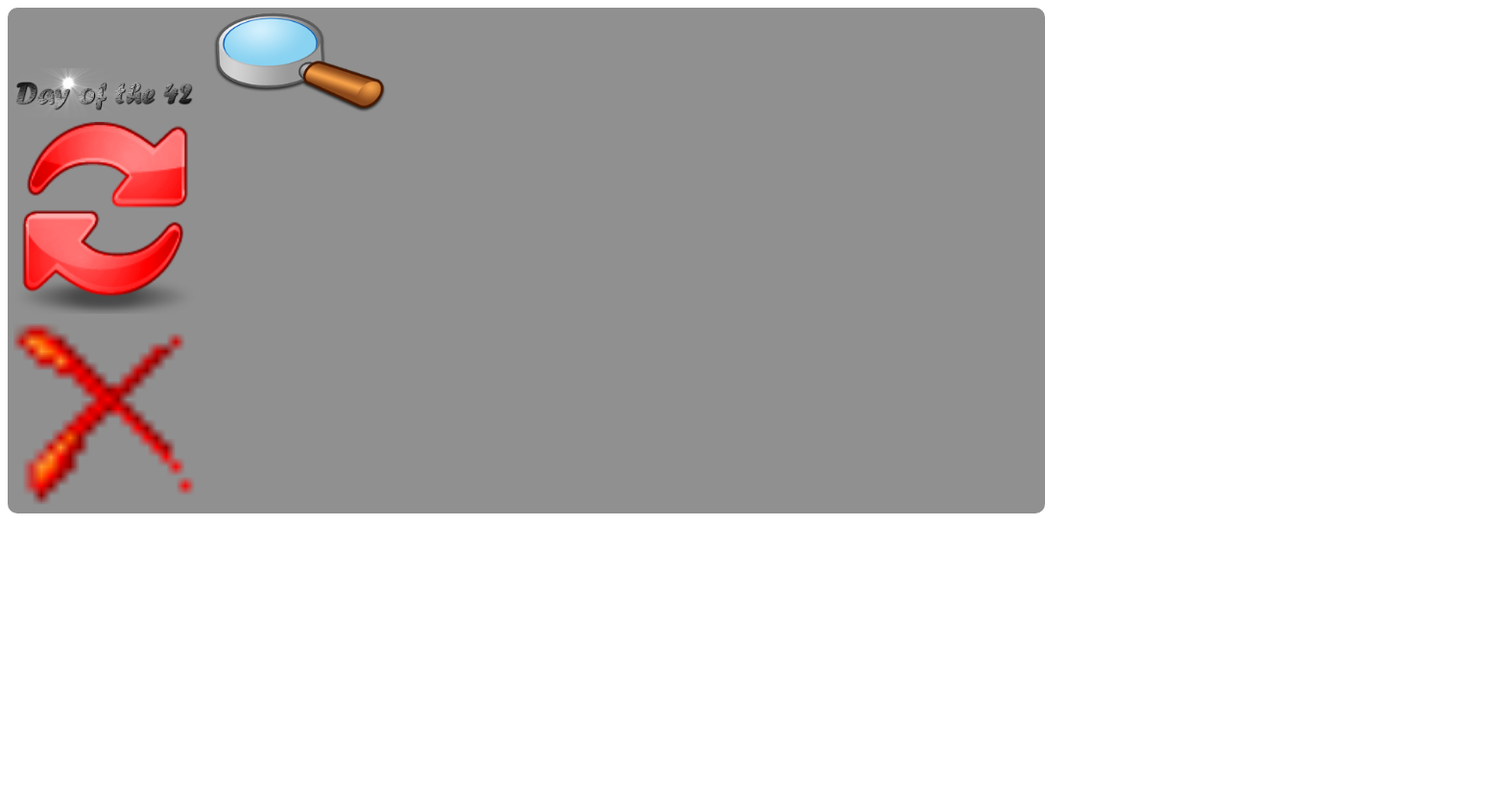
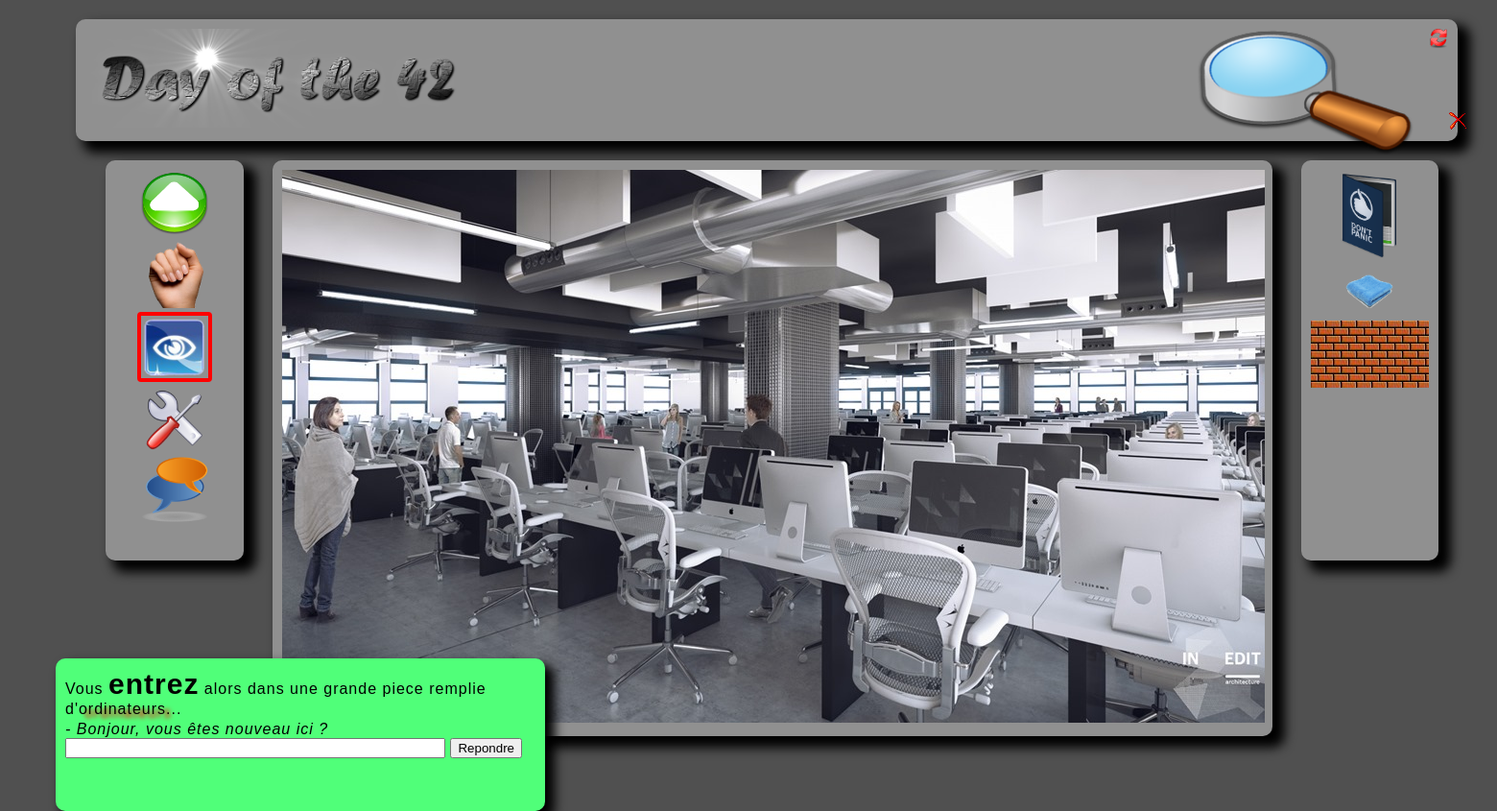
Before and after one commit to Navalag/PHP_pool, a PHP site: page /doft.html in a window 1560 px wide. Shown: the whole page at 96% size. Before the commit the page ends 535 px from the top, so only its background shows below. Run offline with PHP 8.4, Linux system fonts and the light colour scheme.

Commit message:
ex02 finished

```diff
--- a/d00/ex02/doft.css
+++ b/d00/ex02/doft.css
@@ -1,27 +1,167 @@
-# **************************************************************************** #
-#                                                                              #
-#                                                         :::      ::::::::    #
-#    doft.css                                           :+:      :+:    :+:    #
-#                                                     +:+ +:+         +:+      #
-#    By: agalavan <marvin@42.fr>                    +#+  +:+       +#+         #
-#                                                 +#+#+#+#+#+   +#+            #
-#    Created: 2018/04/02 20:23:09 by agalavan          #+#    #+#              #
-#    Updated: 2018/04/02 20:23:13 by agalavan         ###   ########.fr        #
-#                                                                              #
-# **************************************************************************** #
+/*
+** general styles
+*/
 
 body {
 	background-color: #505050;
+	font-family: sans-serif;
 }
 
-header {
+.wrapper { width: 1420px; }
+
+/*
+** header styles
+*/
+
+.nav-bar {
+	width: 1420px;
+	margin: 20px 5%;
+	padding: 10px;
+	border-radius: 10px;
 	background-color: #909090;
-	width: 70%;
+	box-shadow: 10px 9px 12px 3px #010101;
+}
+
+.nav-bar #logo {
+	display: inline-block;
+}
+
+#logo img {
+	width: 400px;
+}
+
+.right-menu {
+	position: relative;
+	float: right;
+	height: 110px;
+}
+
+#loupe {
+	position: absolute;
+	right: 24px;
+	top: -5px;
+}
+
+#loupe img {
+	width: 250px;
+}
+
+.actions #disconnect {
+	position: absolute;
+	bottom: 0px;
+}
+
+.actions #reload img, .actions #disconnect img {
+	width: 20px;
+}
+
+/*
+** content styles
+*/
+
+.content {
+	display: flex;
+	justify-content: space-around;
+	width: 1420px;
+	margin: 20px 5%;
+}
+
+.left-content, .main-content, .right-content {
+	background-color: #909090;
+	padding: 10px;
 	border-radius: 10px;
+	box-shadow: 10px 9px 12px 3px #010101;
 }
-header img {
-	width: 200px;
+
+.left-content { margin-left: 31px; }
+
+.main-content {
+	width: 1022px;
+	height: 580px;
+	position: relative;
+	float: left;
+	margin-left: 30px;
+	margin-right: 30px;
 }
-.header-link {
-	width: 10px;
+
+.main-content img {
+	width: 1024px;
 }
+
+.right-content, .left-content {
+	width: 140px;
+	height: 397px;
+	float: left;
+	text-align: center;
+}
+
+.right-content img, .left-content img {
+	width: 70px;
+}
+
+.left-content #bordered {
+	border: solid red 4px;
+	border-radius: 4px;
+}
+
+.right-content #brick {
+	background-image: url(resources/brick.jpg);
+	width: 100%;
+	height: 70px;
+}
+
+#link-chair {
+	width: 100px;
+	height: 100px;
+	position: absolute;
+	top: 356px;
+	right: 587px;
+}
+
+#link-screen {
+	width: 150px;
+	height: 150px;
+	position: absolute;
+	top: 333px;
+	right: 61px;
+}
+
+/*
+** message styles
+*/
+
+.message {
+	width: 490px;
+	height: 139px;
+	position: absolute;
+	background-color: #50ff79;
+	margin: 20px;
+	padding: 10px 10px;
+	border-radius: 10px;
+	box-shadow: 8px 8px 12px 2px #010101;
+	top: 666px;
+	left: 38px;
+
+	font-size: 16px;
+	letter-spacing: 1px;
+	font-weight: 200;
+}
+
+.message p {
+	margin: 0;
+	padding-bottom: 3px;
+}
+
+#capital {
+	font-weight: bold;
+	font-size: 30px;
+}
+
+#shadow {
+	text-shadow: 6px 4px 4px red;
+}
+
+.form input {
+	width: 388px;
+	color: #f0f0f1;
+}
--- a/d00/ex02/doft.html
+++ b/d00/ex02/doft.html
@@ -17,20 +17,62 @@
 <!DOCTYPE html>
 <html>
 <head>
+	<meta charset="utf-8">
 	<title>Day of the 42</title>
 	<link rel="stylesheet" type="text/css" href="doft.css">
 </head>
 <body>
-	<header>
-		<img alt="" src="resources/day_of_the_42.png">
-		<img alt="" src="resources/loupe.png">
-		<div class="header-link">
-			<a href=""><img alt="Start from the beginning" src="resources/reload.png"></a>
-			<a href=""><img alt="Disconnect" src="resources/close.gif"></a>
-		</div>
-	</header>
 	<div class="wrapper">
 
+		<div class="nav-bar">
+			<div id="logo">
+				<img alt="Day of the 42" title="Day of the 42" src="resources/day_of_the_42.png">
+			</div>
+			<div class="right-menu">
+				<div id="loupe">
+					<img alt="Loupe" src="resources/loupe.png">
+				</div>
+				<div class="actions">
+					<a id="reload" href="http://www.disneyinternational.com/" title="Start from the beginning">
+						<img alt="Start from the beginning" src="resources/reload.png">
+					</a>
+					<a id="disconnect" href="https://www.relaischateaux.com/us/" title="Disconnect">
+						<img alt="Disconnect" src="resources/close.gif">
+					</a>
+				</div>
+			</div>
+		</div>
+
+		<div class="content">
+			<div class="left-content">
+				<img src="resources/arrow.png" alt="Advance" title="Advance">
+				<img src="resources/main.png" alt="Take" title="Take">
+				<img id="bordered" src="resources/oeil.png" alt="Look" title="Look">
+				<img src="resources/outil.png" alt="Use" title="Use">
+				<img src="resources/chat-icon.png" alt="Speak" title="Speak">
+			</div>
+			<div class="main-content">
+				<img src="resources/cluster.jpg" alt="Cluster" title="Cluster">
+				<a href="https://www.ikea.com/" id="link-chair" title="IKEA" target="_blank"></a>
+				<a href="https://www.apple.com/" id="link-screen" title="Apple" target="_blank"></a>
+			</div>
+			<div class="right-content">
+				<img src="resources/book.png" alt="Book" title="Book">
+				<img src="resources/towel.png" alt="Towel" title="Towel">
+				<div id="brick" title="Brick"></div>
+			</div>
+		</div>
+
+		<div class="message">
+			<p>Vous <span id="capital">entrez</span> alors dans une grande piece remplie d'<span id="shadow">ordinateurs</span>...</p>
+			<i>- Bonjour, vous êtes nouveau ici ?</i>
+			<div class="form">
+				<input type="text">
+				<button>Repondre</button>
+			</div>
+		</div>
+
 	</div>
+
 </body>
 </html>
```
Also changed, not shown: 1 other file.
